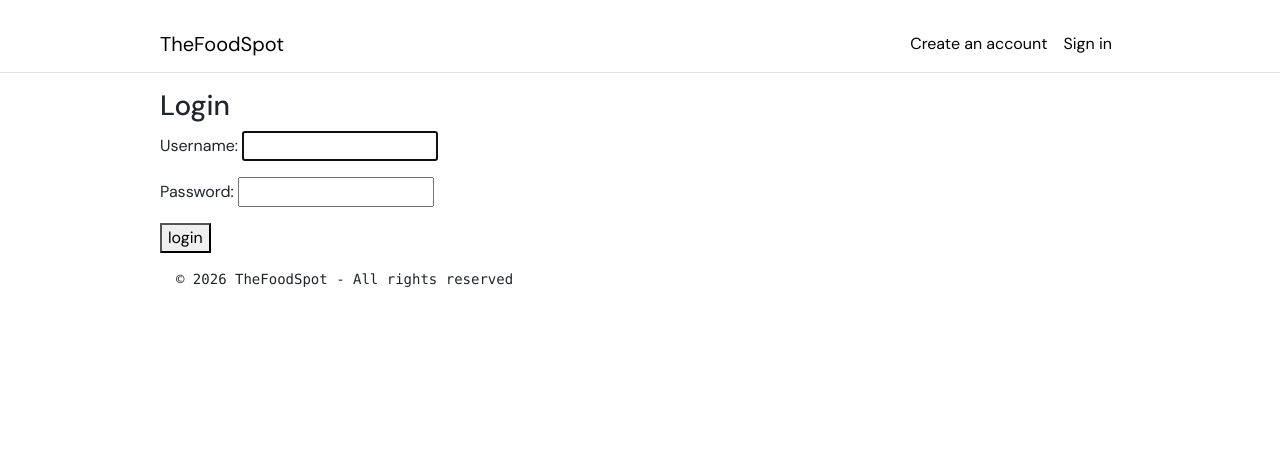
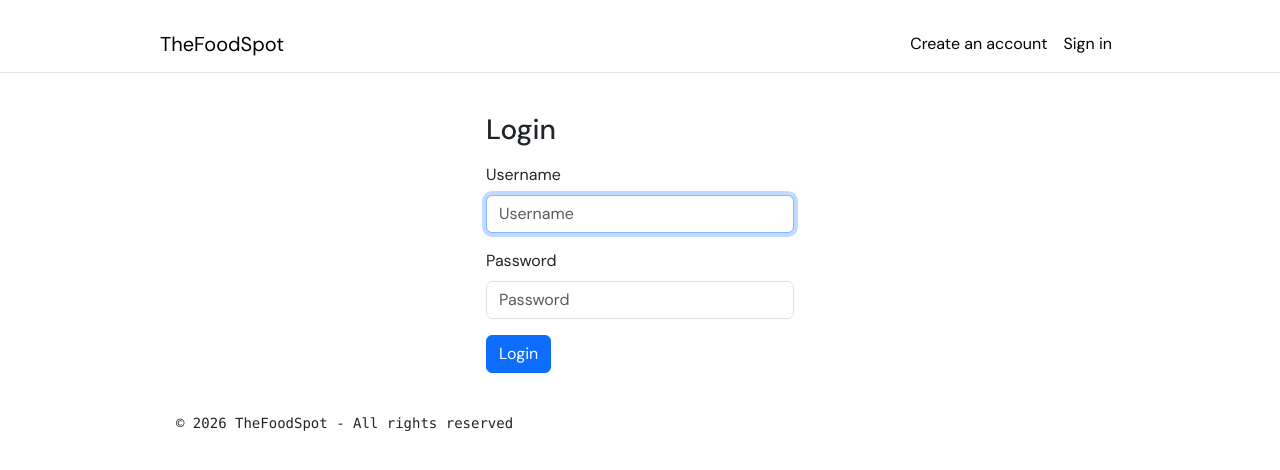
Before and after one commit to kalonjic34/foodspot-web-app, a Django app: page /accounts/login/ in a window 1280 px wide. Shown: the top 470 px of the page. Run offline with Django 5.2, Linux system fonts and the light colour scheme; some libraries are stand-ins or nearby versions.

Commit message:
refactor login template for improved layout and styling

```diff
--- a/accounts/templates/registration/login.html
+++ b/accounts/templates/registration/login.html
@@ -1,15 +1,17 @@
 {% extends "base.html" %}
+{% load django_bootstrap5 %}
 
 {% block content %}
-
-<h3>Login </h3>
-
-<div>
-    <form action="{% url "accounts:login" %}" method="post">
-
-        {% csrf_token %}
-        {{ form.as_p }}
-        <button type="submit">login</button>
-    </form>
+<div class="container py-4">
+<div class="row justify-content-center">
+    <div class="col-md-6">
+        <h3 class="mb-3">Login</h3>
+            <form action="{% url 'accounts:login' %}" method="post">
+                {% csrf_token %}
+        {% bootstrap_form form %}
+            <button type="submit" class="btn btn-primary">Login</button>
+        </form>
+        </div>
+    </div>
 </div>
 {% endblock content %}
```
